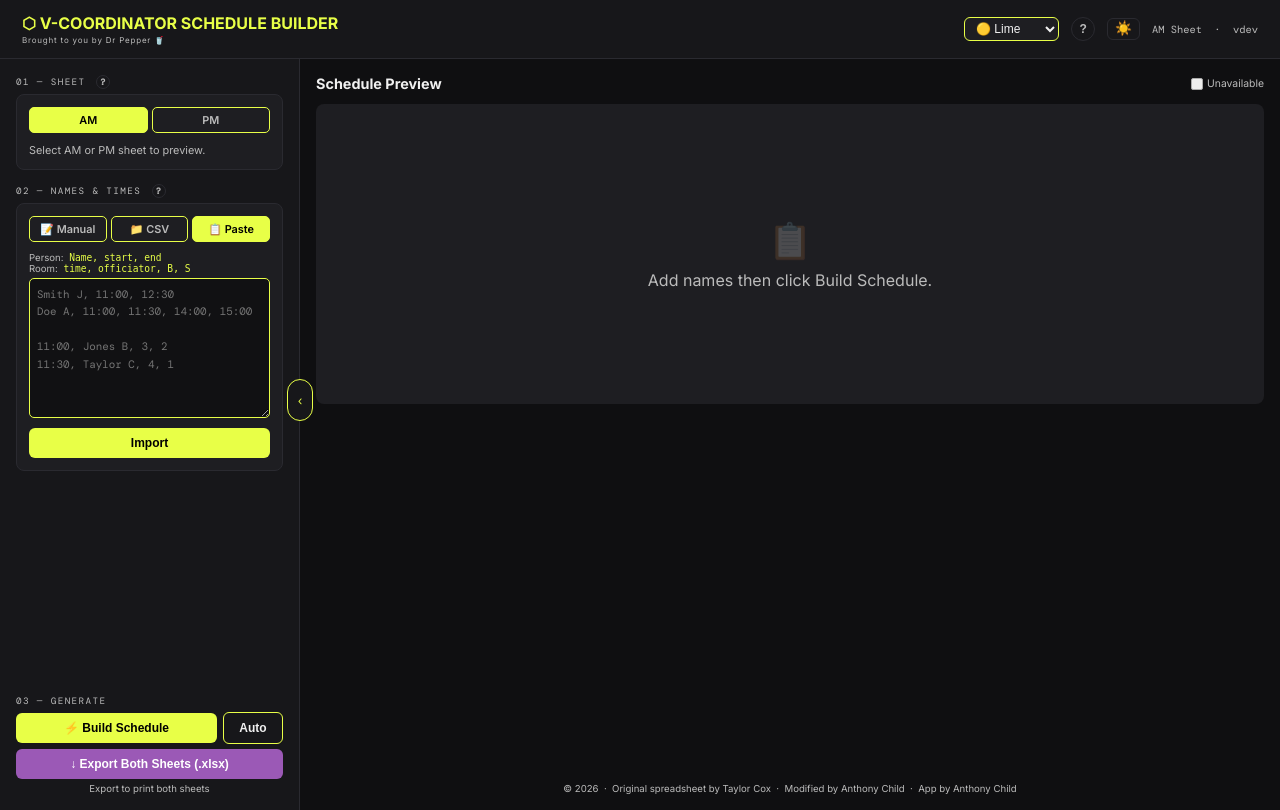
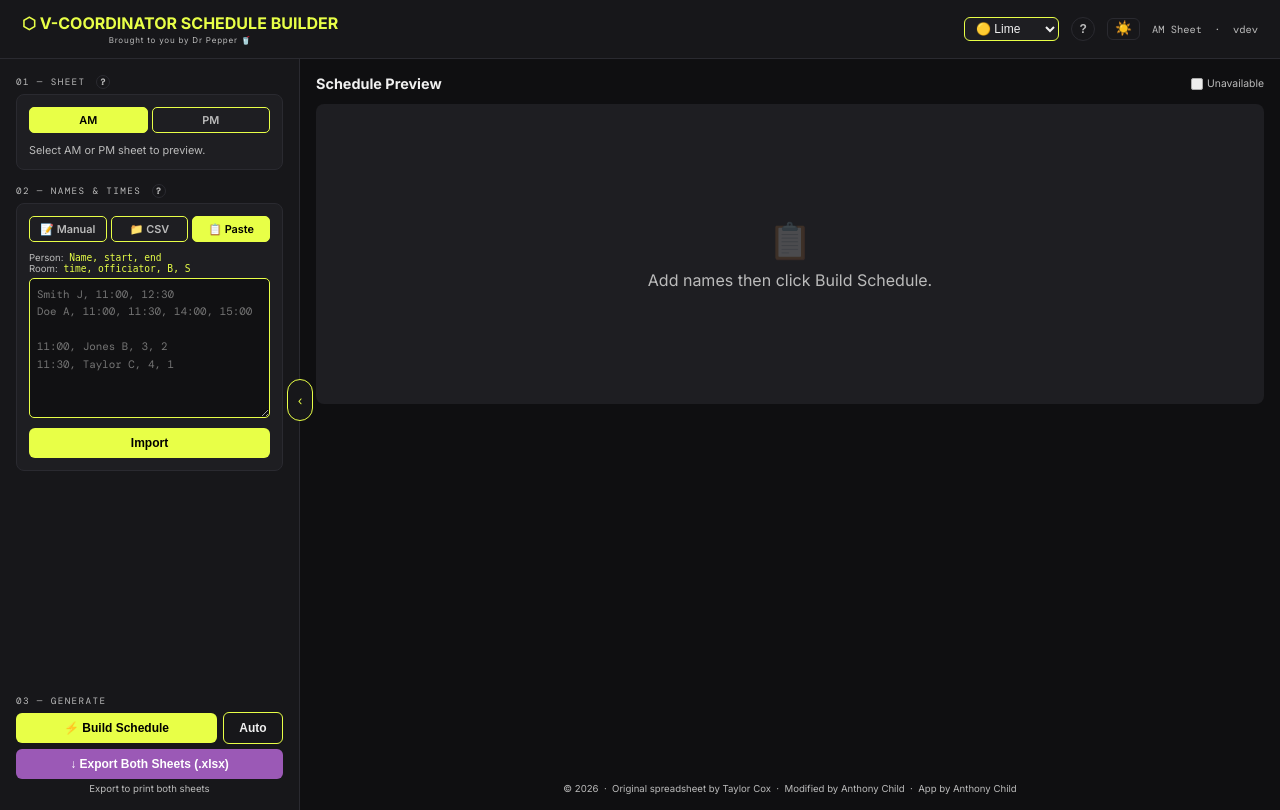
Before and after one commit to antwanchild/coordinator, a Flask app: page / in a window 1280 px wide. Run offline with Flask 3, Linux system fonts and the light colour scheme.

Commit message:
style: center Dr Pepper tagline under header title

```diff
--- a/templates/index.html
+++ b/templates/index.html
@@ -802,7 +802,7 @@
 <header>
   <div style="display: flex; flex-direction: column; gap: 2px">
     <h1>&#x2B21; V-COORDINATOR SCHEDULE BUILDER</h1>
-    <div style="font-size: .5rem; color: var(--mut); letter-spacing: .1em">Brought to you by Dr Pepper 🥤</div>
+    <div style="font-size: .5rem; color: var(--mut); letter-spacing: .1em; text-align: center">Brought to you by Dr Pepper 🥤</div>
   </div>
   <div class="header-right">
     <div class="accent-picker">
```
